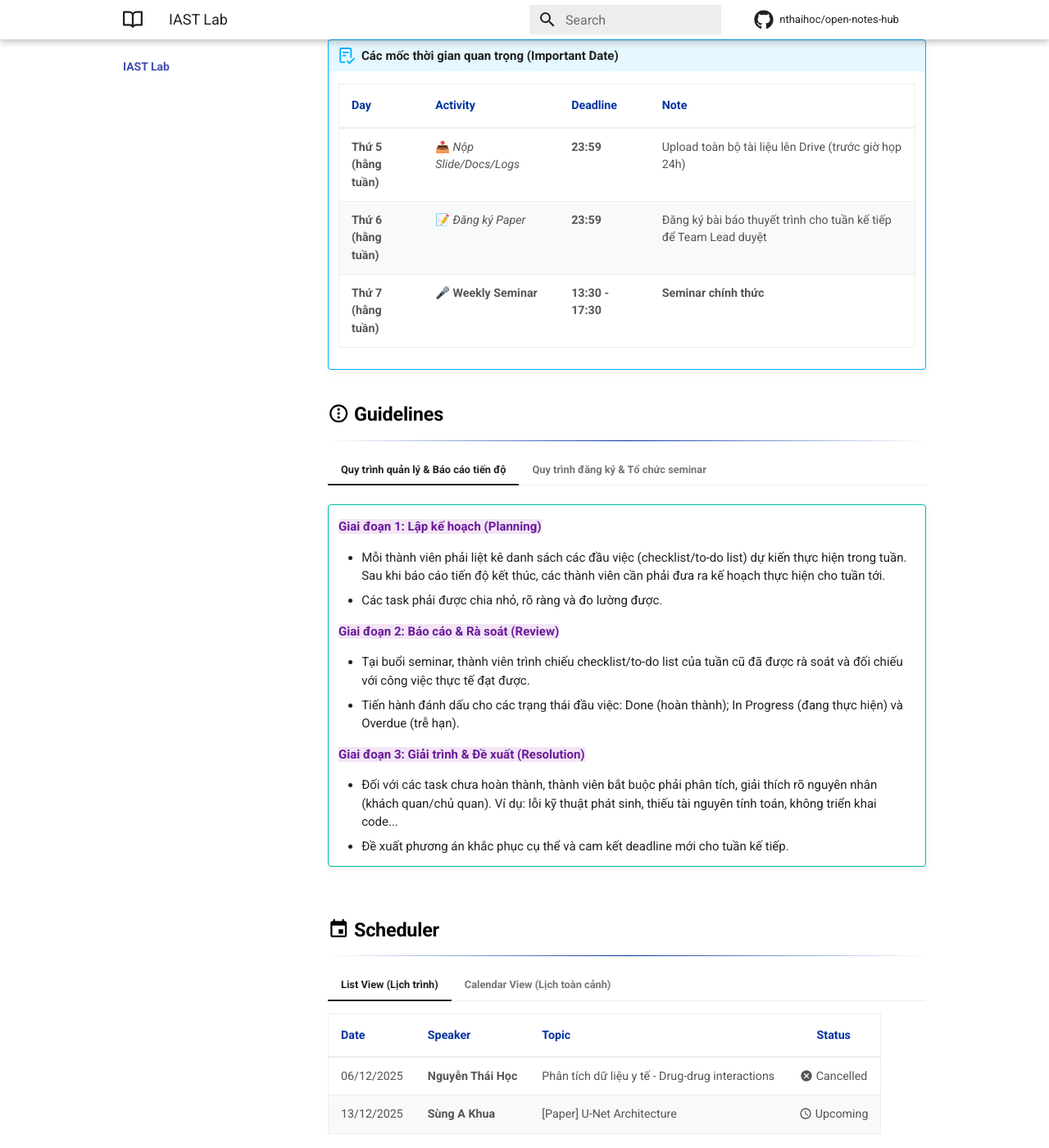
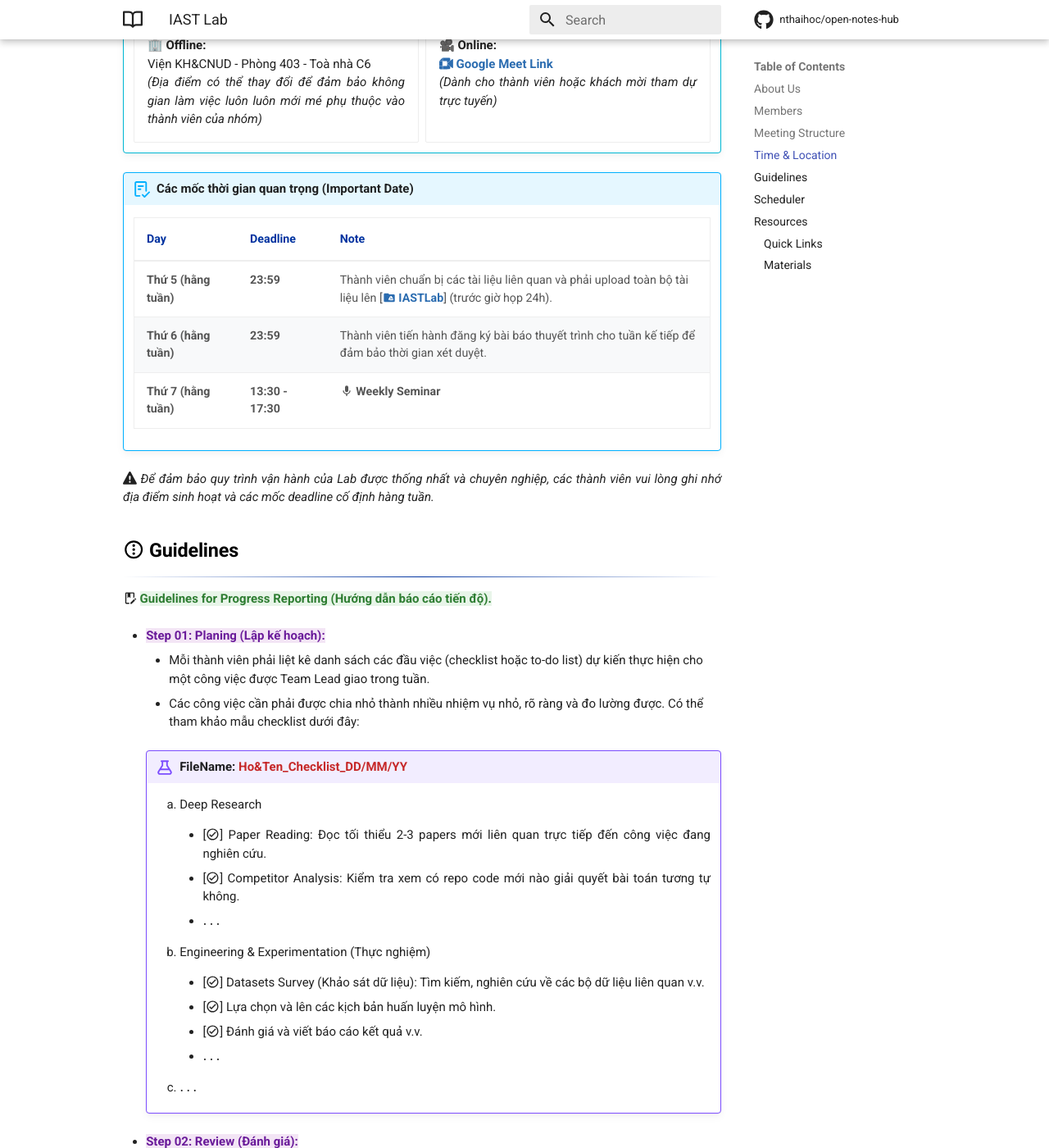
Before and after one commit to nthaihoc/open-notes-hub, an MkDocs documentation site: the page built from docs/iast-lab/README.md, in a window 1280 px wide and 1400 px high, scrolled down 2606 px. Shown: the whole window at 82% size. Built offline with MkDocs 1.6.1 and Material for MkDocs 9.7.7, drawn with Linux system fonts in a browser that asks for light colours; comment, search, counter and statistics services are not loaded; some of the changed text lies outside the part shown.

Commit message:
feat: restructure guidelines for IAST Lab

```diff
--- a/docs/iast-lab/README.md
+++ b/docs/iast-lab/README.md
@@ -93,36 +93,31 @@
 
 </div>
 
-## :octicons-tasklist-16: Weekly Seminar
+## :octicons-tasklist-16: Meeting Structure
 ---
 
-=== "Báo cáo cập nhật tiến độ (Progress Reports)"
-    !!! abstract ""
+:octicons-info-16: ==Interim Reports (Báo cáo cập nhật tiến độ).==
 
-        **Mục tiêu:** Rà soát, kiểm tra khối lượng công việc thực tế đạt được so với kế hoạch đề ra.
+- **Mục tiêu:** Báo cáo tiến độ hằng tuần nhằm rà soát, kiểm tra khối lượng công việc thực tế đạt được so với kế hoạch đề ra.
 
-        - Kết quả công việc đã hoàn thành trong tuần qua bao gồm tài liệu, nhật ký ghi chú, code thực nghiệm, v.v.
+- **Yêu cầu chi tiết:**
 
-        - Các vấn đề kỹ thuật hoặc khó khăn phát sinh trong quá trình nghiên cứu.
+    - Kết quả công việc đã hoàn thành trong tuần, thể hiện qua các tài liệu, ghi chú và mã nguồn thực nghiệm.
+    - Các vấn đề kỹ thuật và khó khăn phát sinh trong quá trình nghiên cứu.
+    - Lên kế hoạch cụ thể cho tuần tiếp theo.
 
-        - Kế hoạch cụ thể cho tuần tiếp theo.
+:octicons-info-16: ==Scientific Talk (Thảo luận khoa học).==
 
-=== "Trình bày nghiên cứu khoa học (Paper Review)"
-    !!! quote ""
+- **Mục tiêu:** Trình bày nghiên cứu khoa học hằng tuần giúp cập nhật tri thức mới, rèn luyện kỹ năng đọc hiểu và tư duy phản biện.
 
-        **Mục tiêu:** Cập nhật tri thức mới, rèn luyện kỹ năng đọc hiểu và tư duy phản biện.
+- **Yêu cầu chi tiết:**
 
-        - Mỗi tuần, một thành viên (theo lịch luân phiên) sẽ chọn và trình bày một bài báo khoa học.
-
-        - Nội dung trình bày: Bài toán giải quyết (problem), phương pháp (method), kết quả (experiments) và Nhận xét cá nhân (review) về pros/cons (ưu/nhược điểm).
-
-        - Các thành viên còn lại có trách nhiệm tham gia thảo luận và đặt câu hỏi phản biện.
+    - Mỗi tuần, một thành viên (theo lịch luân phiên) sẽ chọn và trình bày một bài báo khoa học.
+    - Nội dung trình bày: Bài toán giải quyết (problem), phương pháp (method), kết quả (experiments) và Nhận xét cá nhân (review) về pros/cons (ưu/nhược điểm).
+    - Các thành viên còn lại có trách nhiệm tham gia thảo luận và đặt câu hỏi phản biện.
 
 ## :octicons-location-16: Time & Location
 ---
-
-Để đảm bảo quy trình vận hành của Lab được trơn tru, các thành viên vui lòng ghi nhớ địa điểm sinh hoạt và các mốc deadline cố định hàng tuần.
-
 
 !!! info "Địa điểm sinh hoạt (Venue)"
 
@@ -130,66 +125,89 @@
 
     - **🏢 Offline:** <br> Viện KH&CNUD - Phòng 403 - Toà nhà C6 <br> *(Địa điểm có thể thay đổi để đảm bảo không gian làm việc luôn luôn mới mé phụ thuộc vào thành viên của nhóm)*
 
-    - **🎥 Online:** <br> **[:simple-googlemeet: Google Meet Link](#)** <br> *(Dành cho thành viên hoặc khách mời tham dự trực tuyến)*
+    - **🎥 Online:** <br> **[:simple-googlemeet: Google Meet Link](https://meet.google.com/ych-juck-mwh)** <br> *(Dành cho thành viên hoặc khách mời tham dự trực tuyến)*
 
     </div>
 
 !!! abstract "Các mốc thời gian quan trọng (Important Date)"
 
-    | Day  | Activity | Deadline | Note |
-    | :--- | :--- | :--- | :--- |
-    | **Thứ 5 <br> (hằng tuần)** | 📤 *Nộp Slide/Docs/Logs* | **23:59** | Upload toàn bộ tài liệu lên Drive (trước giờ họp 24h) |
-    | **Thứ 6 <br> (hằng tuần)** | 📝 *Đăng ký Paper*  | **23:59** | Đăng ký bài báo thuyết trình cho tuần kế tiếp để Team Lead duyệt |
-    | **Thứ 7 <br> (hằng tuần)**   | 🎤 **Weekly Seminar** | **13:30 - 17:30** | **Seminar chính thức** |
+    | Day  | Deadline | Note |
+    | :--- | :--- | :--- |
+    | **Thứ 5 (hằng tuần)** | **23:59** | Thành viên chuẩn bị các tài liệu liên quan và phải upload toàn bộ tài liệu lên [**[:material-folder-google-drive: IASTLab](https://drive.google.com/drive/folders/1MEaVeBwm0gDWSt0ibtaRSTuY5EySxaum?usp=drive_link)**] (trước giờ họp 24h). |
+    | **Thứ 6 (hằng tuần)** | **23:59** | Thành viên tiến hành đăng ký bài báo thuyết trình cho tuần kế tiếp để đảm bảo thời gian xét duyệt. |
+    | **Thứ 7 (hằng tuần)** | **13:30 - 17:30** | :material-microphone: **Weekly Seminar** |
 
+*:fontawesome-solid-warning: Để đảm bảo quy trình vận hành của Lab được thống nhất và chuyên nghiệp, các thành viên vui lòng ghi nhớ địa điểm sinh hoạt và các mốc deadline cố định hàng tuần.*
 
 ## :material-dots-vertical-circle-outline: Guidelines
 ---
 
-=== "Quy trình quản lý & Báo cáo tiến độ"
+:material-book-edit-outline: ==Guidelines for Progress Reporting (Hướng dẫn báo cáo tiến độ).==
 
-    !!! tip ""
+- {++Step 01: Planing (Lập kế hoạch):++}
 
-        {++**Giai đoạn 1: Lập kế hoạch (Planning)**++}
+    - Mỗi thành viên phải liệt kê danh sách các đầu việc (checklist hoặc to-do list) dự kiến thực hiện cho một công việc được Team Lead giao trong tuần.
+    - Các công việc cần phải được chia nhỏ thành nhiều nhiệm vụ nhỏ, rõ ràng và đo lường được. Có thể tham khảo mẫu checklist dưới đây:
 
-        - Mỗi thành viên phải liệt kê danh sách các đầu việc (checklist/to-do list) dự kiến thực hiện trong tuần. Sau khi báo cáo tiến độ kết thúc, các thành viên cần phải đưa ra kế hoạch thực hiện cho tuần tới.
-        - Các task phải được chia nhỏ, rõ ràng và đo lường được.
+    !!! example "**FileName:** ^^Ho&Ten_Checklist_DD/MM/YY^^"
 
-        {++**Giai đoạn 2: Báo cáo & Rà soát (Review)**++}
+        1. Deep Research
 
-        - Tại buổi seminar, thành viên trình chiếu checklist/to-do list của tuần cũ đã được rà soát và đối chiếu với công việc thực tế đạt được.
-        - Tiến hành đánh dấu cho các trạng thái đầu việc: Done (hoàn thành); In Progress (đang thực hiện) và Overdue (trễ hạn).
+            - [:material-check-circle-outline:] Paper Reading: Đọc tối thiểu 2-3 papers mới liên quan trực tiếp đến công việc đang nghiên cứu.
 
-        {++**Giai đoạn 3: Giải trình & Đề xuất (Resolution)**++}
+            - [:material-check-circle-outline:] Competitor Analysis: Kiểm tra xem có repo code mới nào giải quyết bài toán tương tự không.
 
-        - Đối với các task chưa hoàn thành, thành viên bắt buộc phải phân tích, giải thích rõ nguyên nhân (khách quan/chủ quan). Ví dụ: lỗi kỹ thuật phát sinh, thiếu tài nguyên tính toán, không triển khai code...
-        - Đề xuất phương án khắc phục cụ thể và cam kết deadline mới cho tuần kế tiếp.
+            - $\ldots$
 
-=== "Quy trình đăng ký & Tổ chức seminar"
+        2. Engineering & Experimentation (Thực nghiệm)
 
-    !!! note ""
+            - [:material-check-circle-outline:] Datasets Survey (Khảo sát dữ liệu): Tìm kiếm, nghiên cứu về các bộ dữ liệu liên quan v.v.
 
-        {++**Bước 1: Lựa chọn bài báo (Paper Selection)**++}
+            - [:material-check-circle-outline:] Lựa chọn và lên các kịch bản huấn luyện mô hình.
 
-        - Thành viên ưu tiên lựa chọn các công trình nghiên cứu từ các hội nghị hàng đầu (Top-tier conferences: CVPR, ICCV, ICASSP, Interspeech, NeurIPS...) hoặc các tạp chí uy tín (Q1, Q2, Q3).
-        - Bài báo phải có tính cập nhật hoặc là các bài báo nền tảng, là kiến thức mới đối với các thành viên.
+            - [:material-check-circle-outline:] Đánh giá và viết báo cáo kết quả v.v.
 
-        {++**Bước 2: Đăng ký chủ đề (Registration)**++}
+            - $\ldots$
 
-        - Thành viên điền đầy đủ thông tin bài báo (tên thành viên, tiêu đề, hội nghị, năm công bố, lĩnh vực, link PDF...) vào [**[:material-table-edit: ListPaper](https://docs.google.com/spreadsheets/d/1rLwiwSMnBNsj-SEgDYBTchc7u9wENrCx97TL6-DyzYA/edit?usp=drive_link)**].
-        - **Deadline:** *23:59 Thứ 7 hàng tuần (để đảm bảo thời gian xét duyệt).*
+        3. $\ldots$
 
-        {++**Bước 3: Phê duyệt & Lên lịch (Approval & Scheduling)**++}
+- {++Step 02: Review (Đánh giá):++}
 
-        - Team Lead (hoặc tất cả các thành viên trong nhóm) sẽ xem xét tính phù hợp của bài báo mà thành viên đã đăng ký.
-        - Sau khi được phê duyệt, lịch trình bày chính thức sẽ được cập nhật lên lịch chung của nhóm.
+    - Tại buổi seminar, thành viên trình chiếu checklist/to-do list của tuần cũ đã được lập kế hoạch để rà soát và đối chiếu với công việc thực tế đạt được.
 
-        {++**Bước 4: Chuẩn bị tài liệu (Preparation)**++}
+    - Tiến hành đánh dấu cho các trạng thái đầu việc: Done (hoàn thành); In Progress (đang thực hiện) và Overdue (trễ hạn).
 
-        - Thành viên chủ động nghiên cứu, chuẩn bị nội dung trình bày. Toàn bộ tài liệu liên quan phải được upload lên [**[:material-folder-google-drive: IASTLab](https://drive.google.com/drive/folders/1MEaVeBwm0gDWSt0ibtaRSTuY5EySxaum?usp=drive_link)**] trước buổi thảo luận 24 giờ.
-        - Các thành viên còn lại có trách nhiệm đọc trước tài liệu và chuẩn bị câu hỏi phản biện.
+- {++Step 03: Resolution (Đề xuất giải pháp):++}
 
-## :material-calendar: Scheduler
+    - Đối với các nhiệm vụ chưa hoàn thành, thành viên bắt buộc phải phân tích, giải thích rõ nguyên nhân (khách quan/chủ quan). Ví dụ: lỗi kỹ thuật phát sinh, thiếu tài nguyên tính toán, không triển khai code...
+
+    - Đề xuất phương án khắc phục cụ thể và cam kết deadline mới cho tuần kế tiếp.
+
+
+:material-book-edit-outline: ==Seminar Registration Guidelines (Hướng dẫn đăng kí seminar).==
+
+- {++Step 01: Topic Selection (Lựa chọn chủ đề):++}
+
+    - Thành viên được lựa chọn bất kỳ chủ đề nào xoay quanh lĩnh vực AI, tuy nhiên cần ưu tiên nguồn bài báo, các công trình từ hội nghị đầu ngành (Top-tier Conferences: CVPR, ICCV, NeurIPS, ICML, ICLR, Interspeech...) hoặc tạp chí uy tín (Rank Q1/Q2).
+
+    - Bài báo phải có tính cập nhật hoặc là các bài báo nền tảng, là kiến thức mới đối với các thành viên.
+
+- {++Step 02: Registration (Đăng ký chủ đề):++}
+
+    - Thành viên điền đầy đủ thông tin bài báo (tên thành viên, tiêu đề, hội nghị, năm công bố, lĩnh vực, link PDF...) vào [**[:material-table-edit: ListPaper](https://docs.google.com/spreadsheets/d/1rLwiwSMnBNsj-SEgDYBTchc7u9wENrCx97TL6-DyzYA/edit?usp=drive_link)**].
+    - Deadline: Trước **23:59** Thứ 7 hàng tuần (để đảm bảo thời gian xét duyệt).
+
+- {++Step 03: Review & Scheduling (Phê duyệt & Xếp lịch)++}
+
+    - Team Lead (hoặc tất cả các thành viên trong nhóm) sẽ xem xét tính phù hợp của bài báo mà thành viên đã đăng ký.
+    - Sau khi được phê duyệt, lịch trình bày của tất cả thành viên sẽ được điều chỉnh và cập nhật lên lịch chung của nhóm [**[:material-calendar-month: Calendar View](#scheduler-section)**].
+
+- {++Step 04: Preparation Protocol (Công tác chuẩn bị)++}
+
+    - Thành viên chủ động nghiên cứu, chuẩn bị nội dung trình bày. Toàn bộ tài liệu liên quan phải được upload lên [**[:material-folder-google-drive: IASTLab](https://drive.google.com/drive/folders/1MEaVeBwm0gDWSt0ibtaRSTuY5EySxaum?usp=drive_link)**] trước buổi thảo luận 24 giờ.
+    - Các thành viên còn lại có trách nhiệm đọc trước tài liệu và chuẩn bị câu hỏi phản biện.
+
+## :material-calendar: Scheduler {: #scheduler-section }
 ---
 
 === "List View (Lịch trình)"
```
Also changed, not shown: other parts of docs/iast-lab/README.md (+5 -4 lines).
